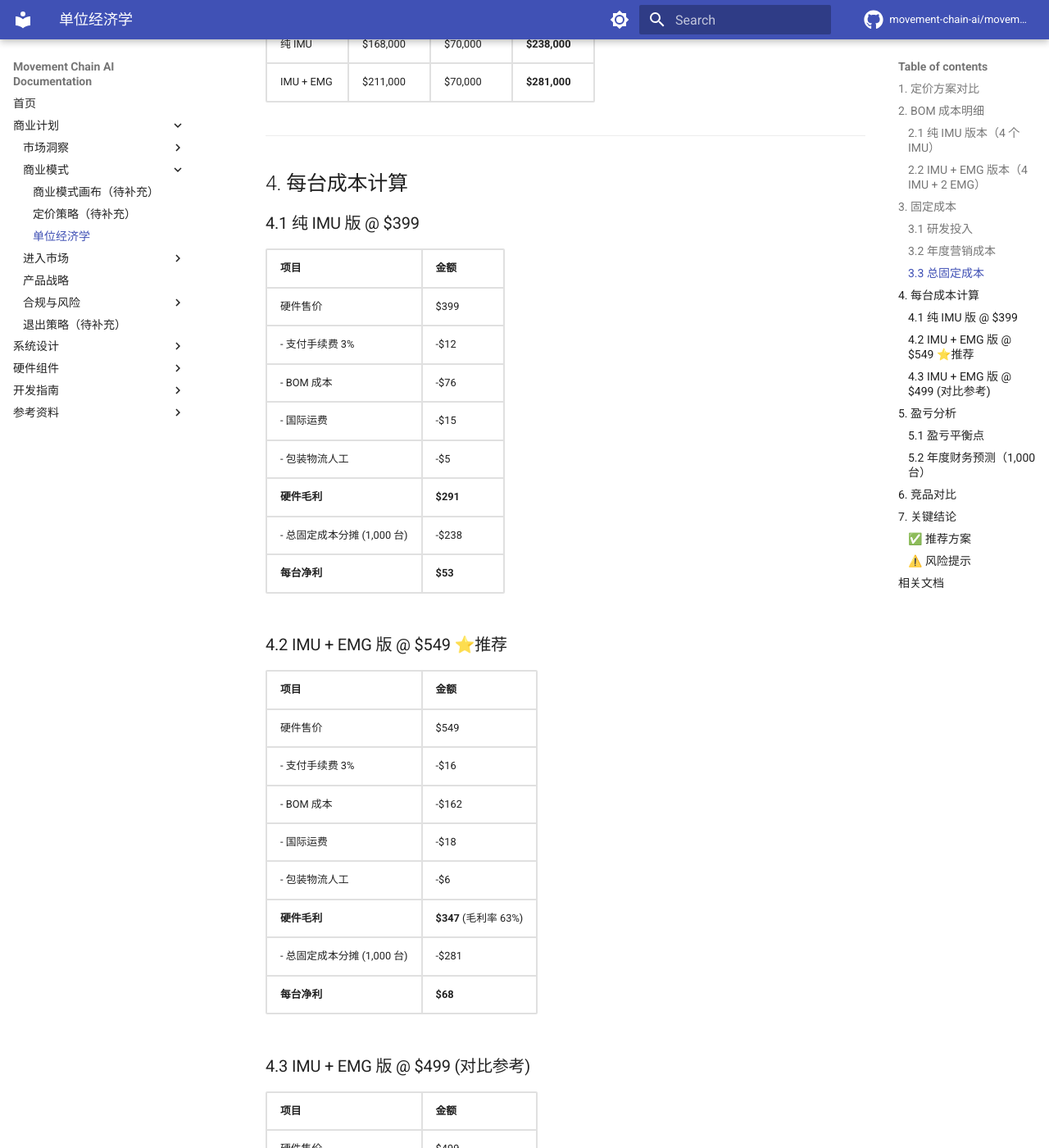
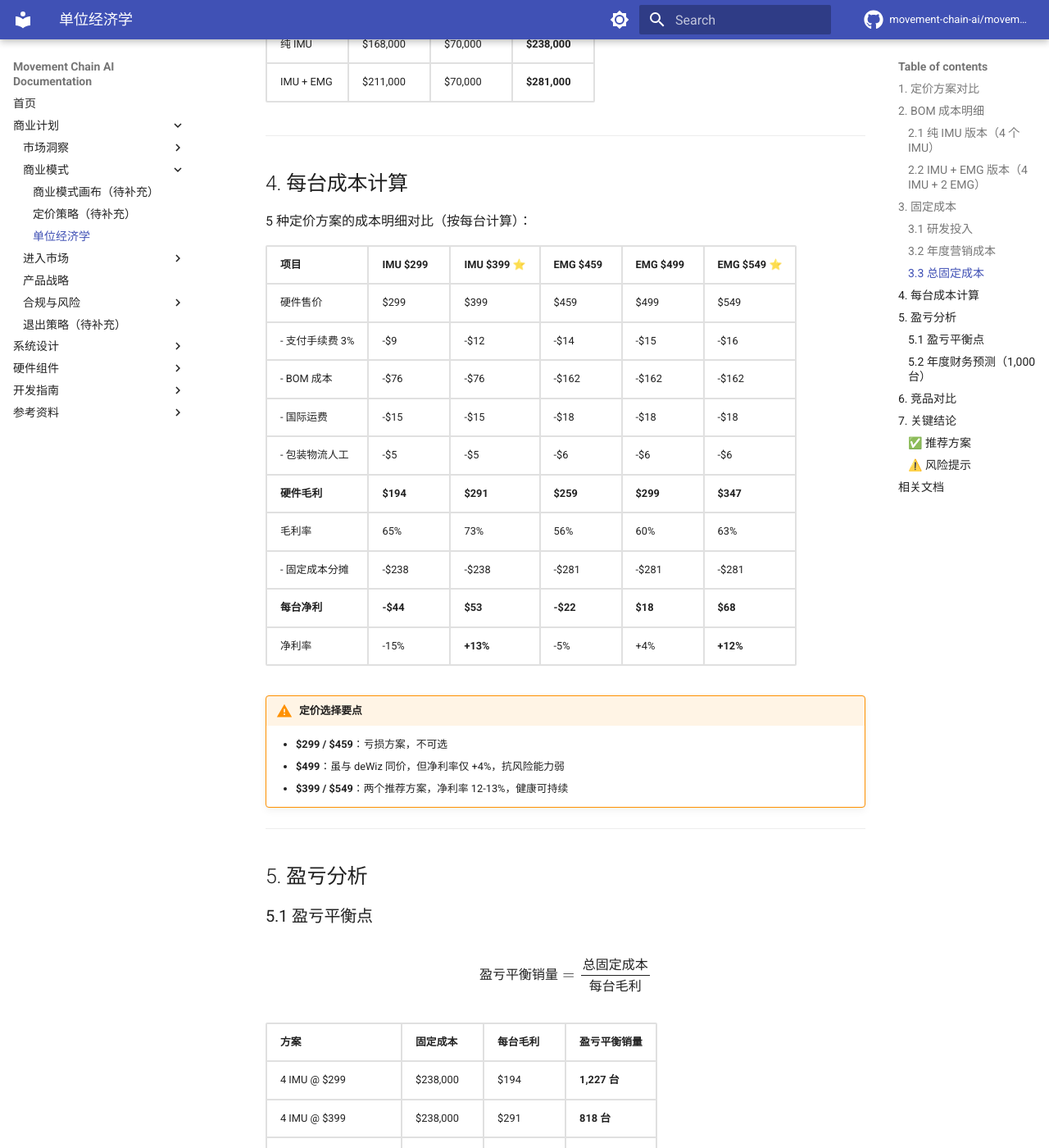
Before and after one commit to movement-chain-ai/movement-chain-docs, an MkDocs documentation site: the page built from docs/zh/business-plan/business-model/unit-economics.md, in a window 1280 px wide and 1400 px high, scrolled down 5056 px. Shown: the whole window at 82% size. Built offline with MkDocs 1.6.1 and Material for MkDocs 9.7.7, drawn with Linux system fonts in a browser that asks for light colours; comment, search, counter and statistics services are not loaded; the version menu is left out; some of the changed text lies outside the part shown.

Commit message:
重构第4节：5种定价方案合并为一个对比表
- 将原来3个独立表格合并为1个横向对比表
- 包含所有5种定价方案：$299/$399/$459/$499/$549
- 便于直观对比成本结构和利润率差异

🤖 Generated with [Claude Code](https://claude.com/claude-code)

Co-Authored-By: Claude Opus 4.5 <noreply@anthropic.com>

```diff
--- a/docs/zh/business-plan/business-model/unit-economics.md
+++ b/docs/zh/business-plan/business-model/unit-economics.md
@@ -6,15 +6,15 @@
 
 ## 1. 定价方案对比
 
-我们分析了 5 种定价方案（年销售 1,000 台）：
+我们分析了 **2 种硬件模式的5 种定价方案**（年销售 1,000 台）：
 
-| 方案 | 售价 | BOM 成本 | 每台毛利 | 盈亏平衡销量 | 年净利润 | 净利率 |
-|------|------|----------|----------|-------------|----------|--------|
+| 硬件模式 | 定价 | BOM 成本 | 每台毛利 | 盈亏平衡销量 | 年净利润 | 净利率 |
+|----------|------|----------|----------|-------------|----------|--------|
 | 4 IMU | $299 | $76 | $194 | 1,227 台 | -$44,000 | -15% |
-| 4 IMU | $399 | $76 | $291 | 818 台 | +$53,000 | +13% |
+| 4 IMU | **$399** ⭐ | $76 | $291 | 818 台 | +$53,000 | **+13%** |
 | 4 IMU + 2 EMG | $459 | $162 | $259 | 1,085 台 | -$22,000 | -5% |
 | 4 IMU + 2 EMG | $499 | $162 | $299 | 940 台 | +$18,000 | +4% |
-| 4 IMU + 2 EMG | $549 | $162 | $349 | 805 台 | +$68,000 | +12% |
+| 4 IMU + 2 EMG | **$549** ⭐ | $162 | $349 | 805 台 | +$68,000 | **+12%** |
 
 !!! tip "推荐方案"
     **两个最佳选择：**
@@ -138,47 +138,25 @@
 
 ## 4. 每台成本计算
 
-### 4.1 纯 IMU 版 @ $399
+5 种定价方案的成本明细对比（按每台计算）：
 
-| 项目 | 金额 |
-|------|------|
-| 硬件售价 | $399 |
-| - 支付手续费 3% | -$12 |
-| - BOM 成本 | -$76 |
-| - 国际运费 | -$15 |
-| - 包装物流人工 | -$5 |
-| **硬件毛利** | **$291** |
-| - 总固定成本分摊 (1,000 台) | -$238 |
-| **每台净利** | **$53** |
+| 项目 | IMU $299 | IMU $399 ⭐ | EMG $459 | EMG $499 | EMG $549 ⭐ |
+|------|----------|-------------|----------|----------|-------------|
+| 硬件售价 | $299 | $399 | $459 | $499 | $549 |
+| - 支付手续费 3% | -$9 | -$12 | -$14 | -$15 | -$16 |
+| - BOM 成本 | -$76 | -$76 | -$162 | -$162 | -$162 |
+| - 国际运费 | -$15 | -$15 | -$18 | -$18 | -$18 |
+| - 包装物流人工 | -$5 | -$5 | -$6 | -$6 | -$6 |
+| **硬件毛利** | **$194** | **$291** | **$259** | **$299** | **$347** |
+| 毛利率 | 65% | 73% | 56% | 60% | 63% |
+| - 固定成本分摊 | -$238 | -$238 | -$281 | -$281 | -$281 |
+| **每台净利** | **-$44** | **$53** | **-$22** | **$18** | **$68** |
+| 净利率 | -15% | **+13%** | -5% | +4% | **+12%** |
 
-### 4.2 IMU + EMG 版 @ $549 ⭐推荐
-
-| 项目 | 金额 |
-|------|------|
-| 硬件售价 | $549 |
-| - 支付手续费 3% | -$16 |
-| - BOM 成本 | -$162 |
-| - 国际运费 | -$18 |
-| - 包装物流人工 | -$6 |
-| **硬件毛利** | **$347** (毛利率 63%) |
-| - 总固定成本分摊 (1,000 台) | -$281 |
-| **每台净利** | **$68** |
-
-### 4.3 IMU + EMG 版 @ $499 (对比参考)
-
-| 项目 | 金额 |
-|------|------|
-| 硬件售价 | $499 |
-| - 支付手续费 3% | -$15 |
-| - BOM 成本 | -$162 |
-| - 国际运费 | -$18 |
-| - 包装物流人工 | -$6 |
-| **硬件毛利** | **$299** (毛利率 60%) |
-| - 总固定成本分摊 (1,000 台) | -$281 |
-| **每台净利** | **$18** |
-
-!!! warning "为什么不推荐 $499？"
-    虽然 $499 与 deWiz 同价，但净利率仅 +4%，抗风险能力弱。$549 多收 $50，净利却增加 $50（从 $18 → $68），值得。
+!!! warning "定价选择要点"
+    - **$299 / $459**：亏损方案，不可选
+    - **$499**：虽与 deWiz 同价，但净利率仅 +4%，抗风险能力弱
+    - **$399 / $549**：两个推荐方案，净利率 12-13%，健康可持续
 
 ---
 
```
